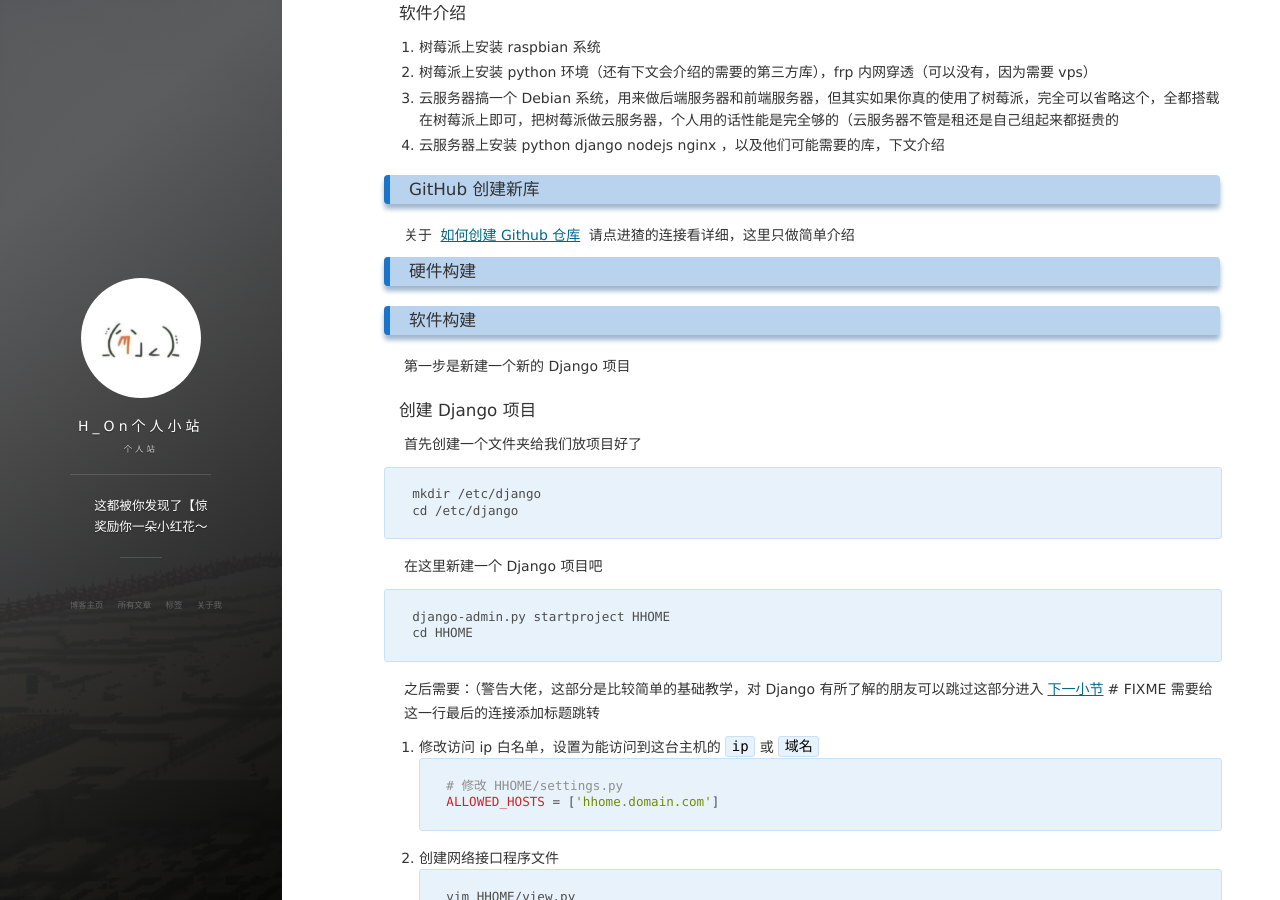
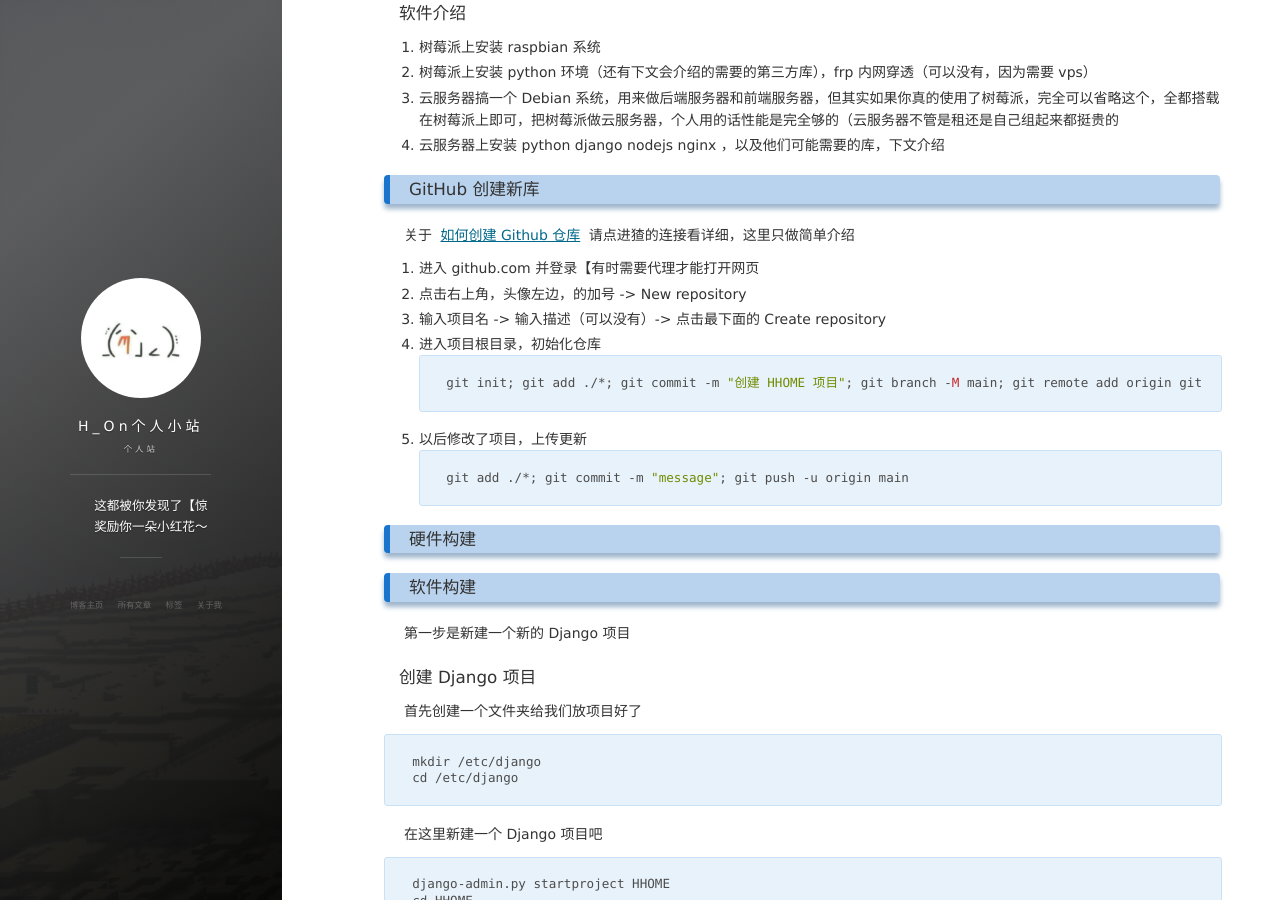
Before and after one commit to Hybrogen/Hybrogen.github.io, a Jekyll site: the page built from _posts/2022-03-14-HHOME.md, in a window 1280 px wide and 900 px high, scrolled down 1073 px. Built offline with Jekyll 4.4.1, drawn with Linux system fonts in a browser that asks for light colours; nearby versions of some CDN libraries; comment, search, counter and statistics services are not loaded.

Commit message:
添加 github 仓库的创建

````diff
--- a/_posts/2022-03-14-HHOME.md
+++ b/_posts/2022-03-14-HHOME.md
@@ -51,7 +51,17 @@
 
 ### GitHub 创建新库
 关于 [如何创建 Github 仓库](https://hybrogen.github.io/2022/03/startGithub/) 请点进猹的连接看详细，这里只做简单介绍
-
+1. 进入 github.com 并登录【有时需要代理才能打开网页
+2. 点击右上角，头像左边，的加号 -> New repository
+3. 输入项目名 -> 输入描述（可以没有）-> 点击最下面的 Create repository
+4. 进入项目根目录，初始化仓库
+   ```bash
+   git init; git add ./*; git commit -m "创建 HHOME 项目"; git branch -M main; git remote add origin git@github.com:Hybrogen/HHOME.git; git push -u origin main
+   ```
+5. 以后修改了项目，上传更新
+   ```bash
+   git add ./*; git commit -m "message"; git push -u origin main
+   ```
 
 ### 硬件构建
 
````
